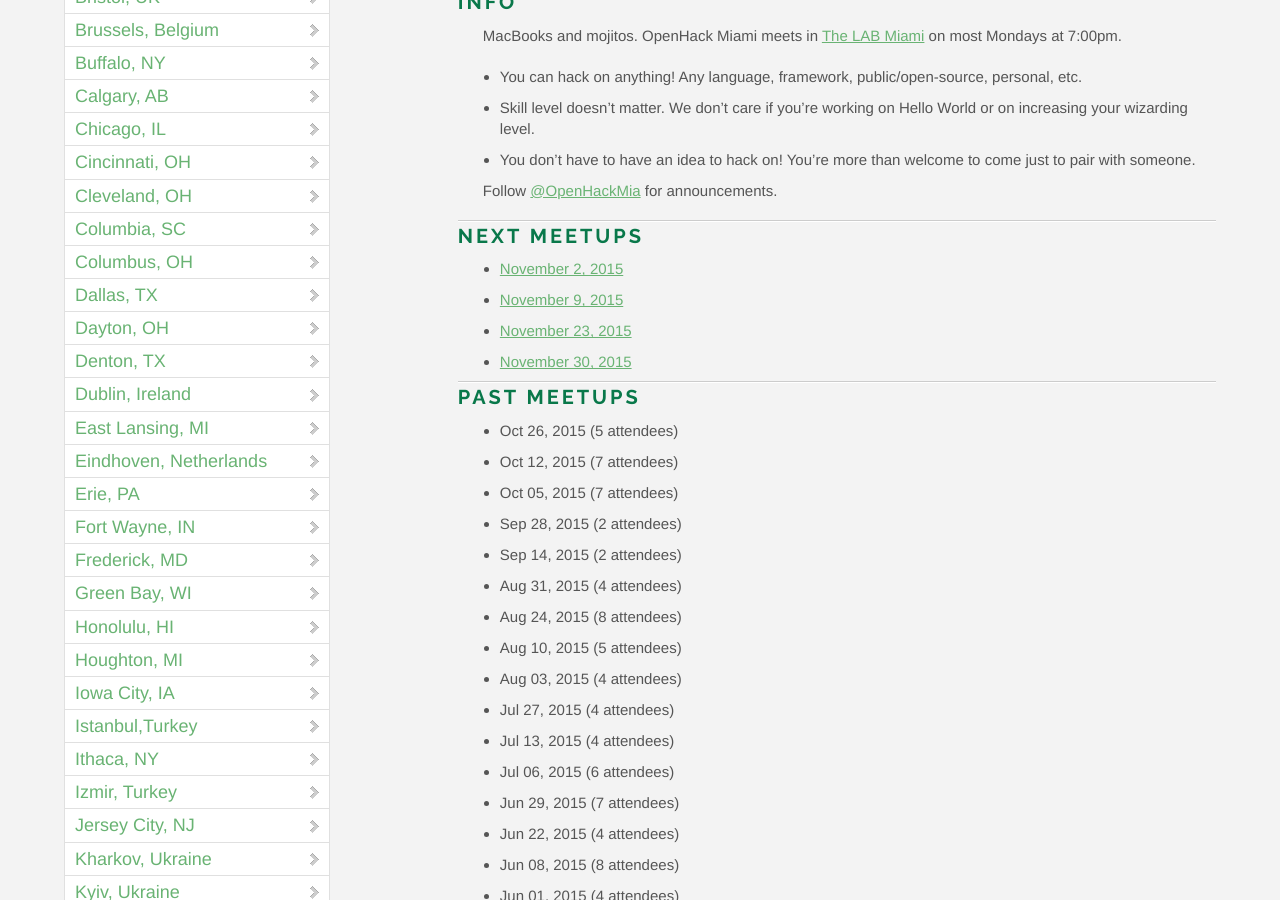
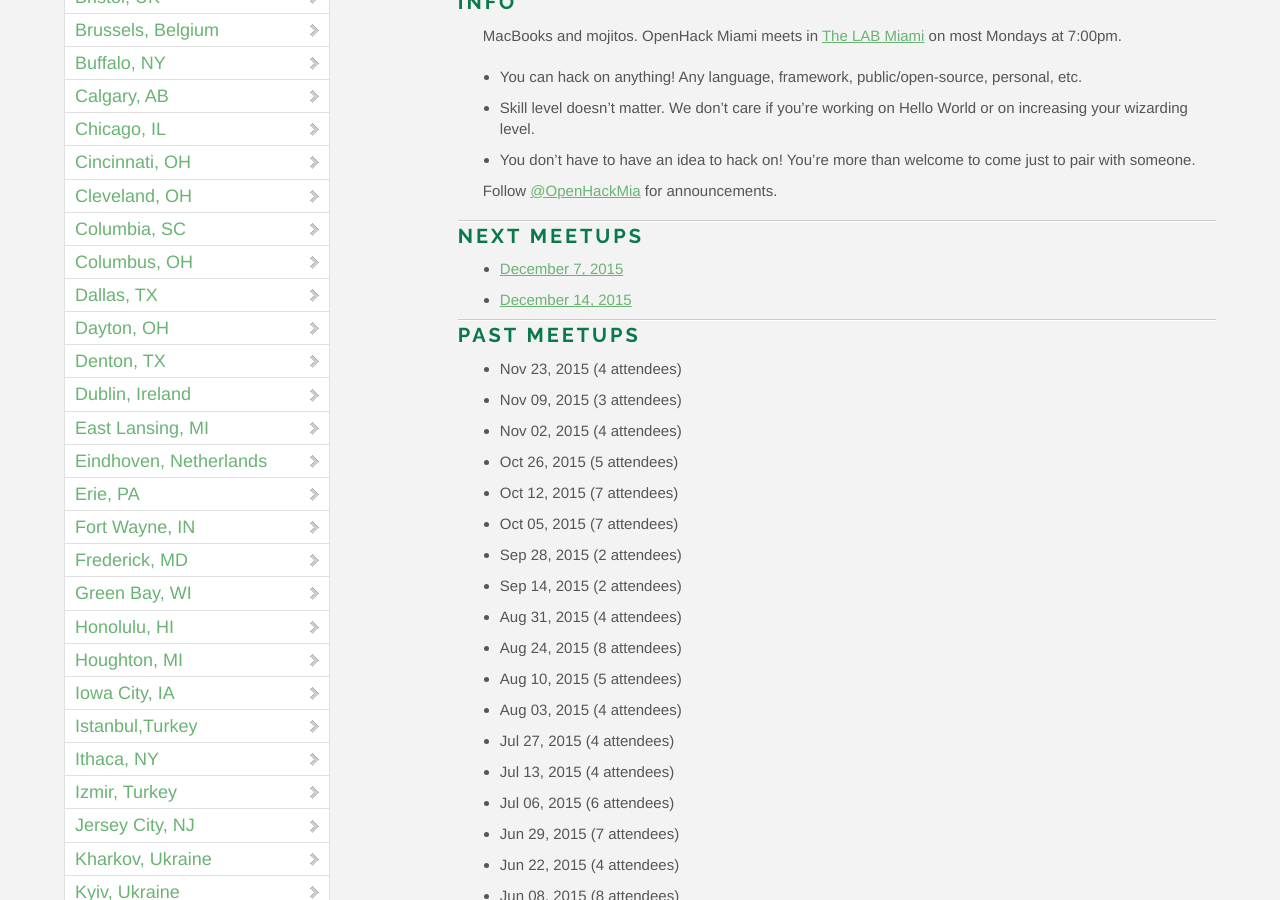
Before and after one commit to OpenHack/openhack.github.com, a Jekyll site: the page built from miami/index.markdown, in a window 1280 px wide and 900 px high, scrolled down 733 px. Built offline with Jekyll 4.4.1, drawn with Linux system fonts in a browser that asks for light colours; nearby versions of some CDN libraries; comment, search, counter and statistics services are not loaded.

Commit message:
Update Miami with December meetups

```diff
--- a/miami/index.markdown
+++ b/miami/index.markdown
@@ -19,13 +19,14 @@ Follow [@OpenHackMia](http://twitter.com/openhackmia) for announcements.
 
 ### Next meetups
 
-* [November 2, 2015](http://www.meetup.com/miamirb/events/226331420/)
-* [November 9, 2015](http://www.meetup.com/miamirb/events/226331438/)
-* [November 23, 2015](http://www.meetup.com/miamirb/events/226331454/)
-* [November 30, 2015](http://www.meetup.com/miamirb/events/226331462/)
+* [December 7, 2015](http://www.meetup.com/miamirb/events/227268844/)
+* [December 14, 2015](http://www.meetup.com/miamirb/events/227268854/)
 
 ### Past meetups
 
+* Nov 23, 2015 (4 attendees)
+* Nov 09, 2015 (3 attendees)
+* Nov 02, 2015 (4 attendees)
 * Oct 26, 2015 (5 attendees)
 * Oct 12, 2015 (7 attendees)
 * Oct 05, 2015 (7 attendees)
```
